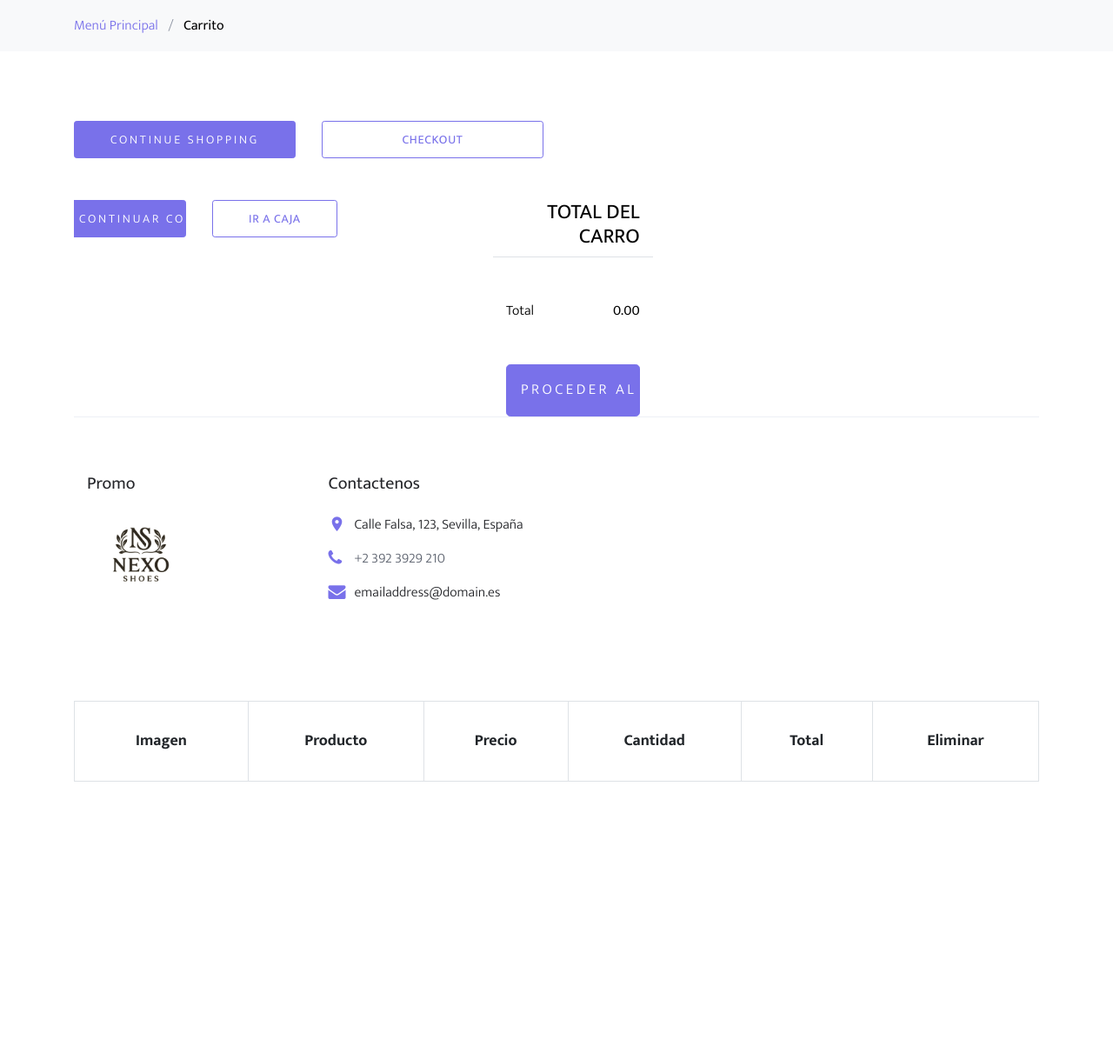
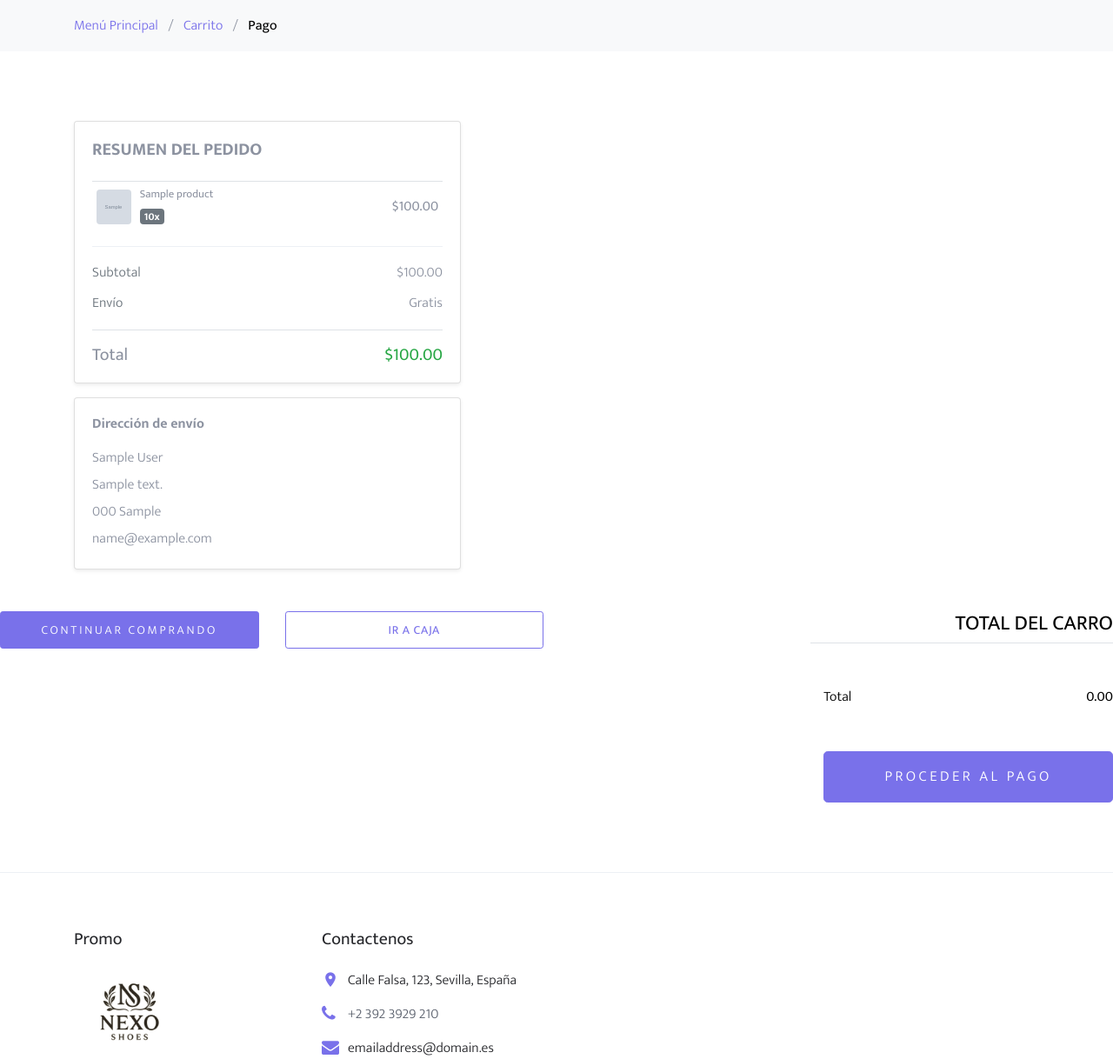
Before and after one commit to PGPI-2-14/grupo2.14-calzados-web, a Django app: template cart/templates/cart/detail.html in a window 1280 px wide; the page is wider, and only the part inside the window is pictured. Shown: the part 190-1408 px from the top of that part at 87% size. Before the commit the page ends 1089 px from the top of that part, so only its background shows below. Run offline with Django 3.2, Linux system fonts and the light colour scheme; the template is opened without the code that fills it: values that come from a table or form of the project are taken from there, others are empty; tables that the repository leaves empty hold one stand-in row (values such as "Sample post"); grey boxes marked "Sample" are stand-in pictures; lists and menus that the app fills with data are empty; some libraries are stand-ins or nearby versions; some web fonts are replaced.

Commit message:
test: Trying payment page

```diff
--- a/cart/templates/cart/detail.html
+++ b/cart/templates/cart/detail.html
@@ -1,17 +1,19 @@
 {% extends "shop/base/base.html" %}
-{% load static %}
 {% load crispy_forms_tags %}
-
 {% block title %}
-Tu Carrito
+Pago
 {% endblock %}
-
 {% block content %}
 <div class="bg-light py-3">
     <div class="container">
         <div class="row">
-            <div class="col-md-12 mb-0"><a href="index.html">Menú Principal</a> <span class="mx-2 mb-0">/</span> <strong
-                    class="text-black">Carrito</strong></div>
+            <div class="col-md-12 mb-0">
+                <a href="{% url 'shop:product_list' %}">Menú Principal</a>
+                <span class="mx-2 mb-0">/</span>
+                <a href="{% url 'cart:cart_detail' %}">Carrito</a>
+                <span class="mx-2 mb-0">/</span>
+                <strong class="text-black">Pago</strong>
+            </div>
         </div>
     </div>
   </div>
@@ -20,61 +22,56 @@ Tu Carrito
 <div class="site-section">
     <div class="container">
         <div class="row mb-5">
-            <form class="col-md-12" method="post">
-                <div class="site-blocks-table">
-                    <table class="table table-bordered">
-                        <thead>
+            <div class="col-lg-5">
+                <div class="card shadow-sm mb-3">
+                    <div class="card-body">
+                        <h3 class="h5 text-uppercase mb-4 font-weight-bold">Resumen del pedido</h3>
+                        <div style="max-height: 300px; overflow-y: auto;" class="mb-3">
+                            <table class="table table-sm mb-0">
+                                <tbody>
+                                    {% for item in order.items.all %}
                                     <tr>
-                                <th class="product-thumbnail">Imagen</th>
-                                <th class="product-name">Producto</th>
-                                <th class="product-price">Precio</th>
-                                <th class="product-quantity">Cantidad</th>
-                                <th class="product-total">Total</th>
-                                <th class="product-remove">Eliminar</th>
+                                        <td class="align-middle" style="width: 50px;">
+                                            <img src="{{ item.product.image.url }}" alt="{{ item.product.name }}" class="img-fluid rounded" style="width: 40px; height: 40px; object-fit: cover;">
+                                        </td>
+                                        <td class="align-middle">
+                                            <div class="small">{{ item.product.name }}</div>
+                                            <span class="badge badge-secondary badge-sm">{{ item.quantity }}x</span>
+                                        </td>
+                                        <td class="align-middle text-right">
+                                            <strong>${{ item.get_cost }}</strong>
+                                        </td>
                                     </tr>
-                        </thead>
-                        <tbody>
-                            <tr>{% for item in cart %}
-                                {% with product=item.product %}
-                            <tr>
-                                <td class="product-thumbnail">
-                                    <img src="{{ product.image.url }}" alt="Image" class="img-fluid">
-                                </td>
-                                <td class="product-name">
-                                    <h2 class="h5 text-black">{{ product.name }}</h2>
-                                </td>
-                                <td>${{ item.price }}</td>
-                                <td>
-                                    <div class="input-group mb-3" style="max-width: 120px;">
-                                        <div class="input-group-prepend">
-                                            <form action="{% url "cart:cart_add" product.id %}" method="post">
-                                                {% csrf_token %}
-                                                {{ item.update_quantity_form.quantity }}
-                                                {{ item.update_quantity_form.override }}
-                                                <input class="btn btn-outline-primary js-btn-plus" type="submit"
-                                                    value="Update">
-                                            </form>
+                                    {% endfor %}
+                                </tbody>
+                            </table>
+                        </div>
+                        <div class="border-top pt-3">
+                            <div class="d-flex justify-content-between mb-2">
+                                <span class="text-muted">Subtotal</span>
+                                <span>${{ order.get_total_cost|floatformat:"2" }}</span>
+                            </div>
+                            <div class="d-flex justify-content-between mb-3 pb-3 border-bottom">
+                                <span class="text-muted">Envío</span>
+                                <span>Gratis</span>
+                            </div>
+                            <div class="d-flex justify-content-between">
+                                <strong class="h5 mb-0">Total</strong>
+                                <strong class="h5 mb-0 text-success">${{ order.get_total_cost|floatformat:"2" }}</strong>
                             </div>
                         </div>
-                                </td>
-                                <td>${{ item.total_price }}</td>
-                                <td><a href="{% url "cart:cart_remove" product.id %}"
-                                        class="btn btn-primary btn-sm">X</a></td>
-                            </tr>
-                            {% endwith %}
-                            {% endfor %}
-                            </tr>
-    <div class="row">
-      <div class="col-md-6">
-        <div class="row mb-5">
-          <div class="col-md-6 mb-3 mb-md-0">
-            <button onclick='window.location="{% url "shop:product_list" %}"'
-                    class="btn btn-primary btn-sm btn-block">
-              Continue Shopping
-            </button>
                     </div>
-          <div class="col-md-6">
-            <button class="btn btn-outline-primary btn-sm btn-block">Checkout</button>
+                </div>
+
+                <div class="card shadow-sm">
+                    <div class="card-body">
+                        <h6 class="font-weight-bold mb-3">Dirección de envío</h6>
+                        <p class="mb-1">{{ order.first_name }} {{ order.last_name }}</p>
+                        <p class="mb-1">{{ order.address }}</p>
+                        <p class="mb-1">{{ order.postal_code }} {{ order.city }}</p>
+                        <p class="mb-0">{{ order.email }}</p>
+                    </div>
+                </div>
             </div>
         </div>
       </div>
@@ -123,4 +120,27 @@ Tu Carrito
     </div>
   </div>
 </div>
+
+<script>
+// Format card number with spaces
+document.getElementById('card_number').addEventListener('input', function(e) {
+    let value = e.target.value.replace(/\s/g, '');
+    let formattedValue = value.match(/.{1,4}/g)?.join(' ') || value;
+    e.target.value = formattedValue;
+});
+
+// Format expiry date
+document.getElementById('expiry').addEventListener('input', function(e) {
+    let value = e.target.value.replace(/\D/g, '');
+    if (value.length >= 2) {
+        value = value.slice(0,2) + '/' + value.slice(2,4);
+    }
+    e.target.value = value;
+});
+
+// Only numbers for CVV
+document.getElementById('cvv').addEventListener('input', function(e) {
+    e.target.value = e.target.value.replace(/\D/g, '');
+});
+</script>
 {% endblock %}
--- a/order/models.py
+++ b/order/models.py
@@ -45,6 +45,9 @@ class Order(models.Model):
     phone = models.CharField(max_length=30, default='')
     paid = models.BooleanField(default=False)
 
+    #Braintree atributes
+    braintree_id = models.CharField(max_length=150, blank=True)
+
     class Meta:
         ordering = ('-created',)
 
--- a/order/urls.py
+++ b/order/urls.py
@@ -5,4 +5,6 @@ app_name = 'order'
 
 urlpatterns = [
     path('create/', views.order_create, name='order_create'),
+    path('payment/<int:order_id>/', views.payment_process, name='payment_process'),
+    path('created/<int:order_id>/', views.order_created, name='order_created'),
 ]
```
Also changed, not shown: config/braintreeSettings.py (added, +13 -0 lines), order/views.py (+45 -4 lines). Lines whose indentation alone changed are shown as unchanged.
